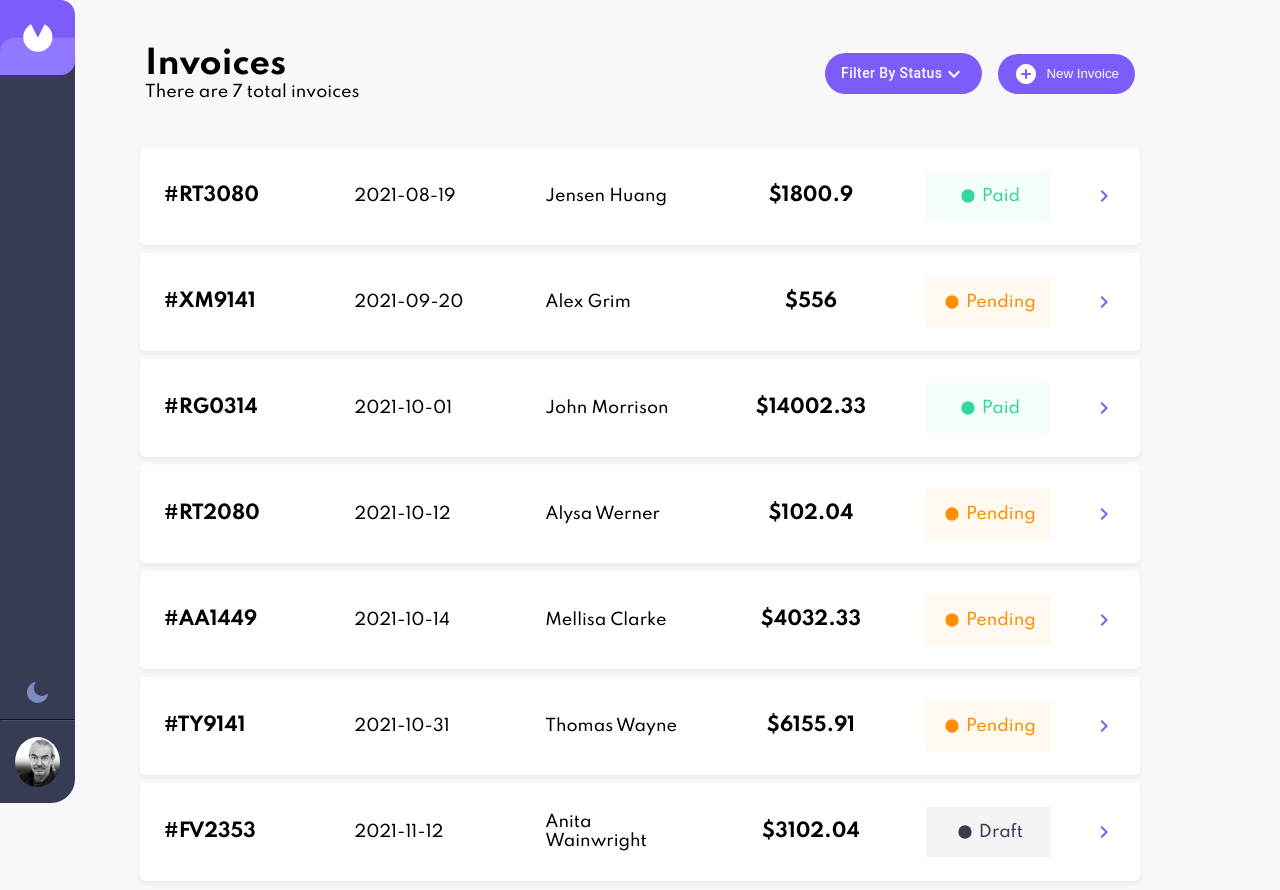
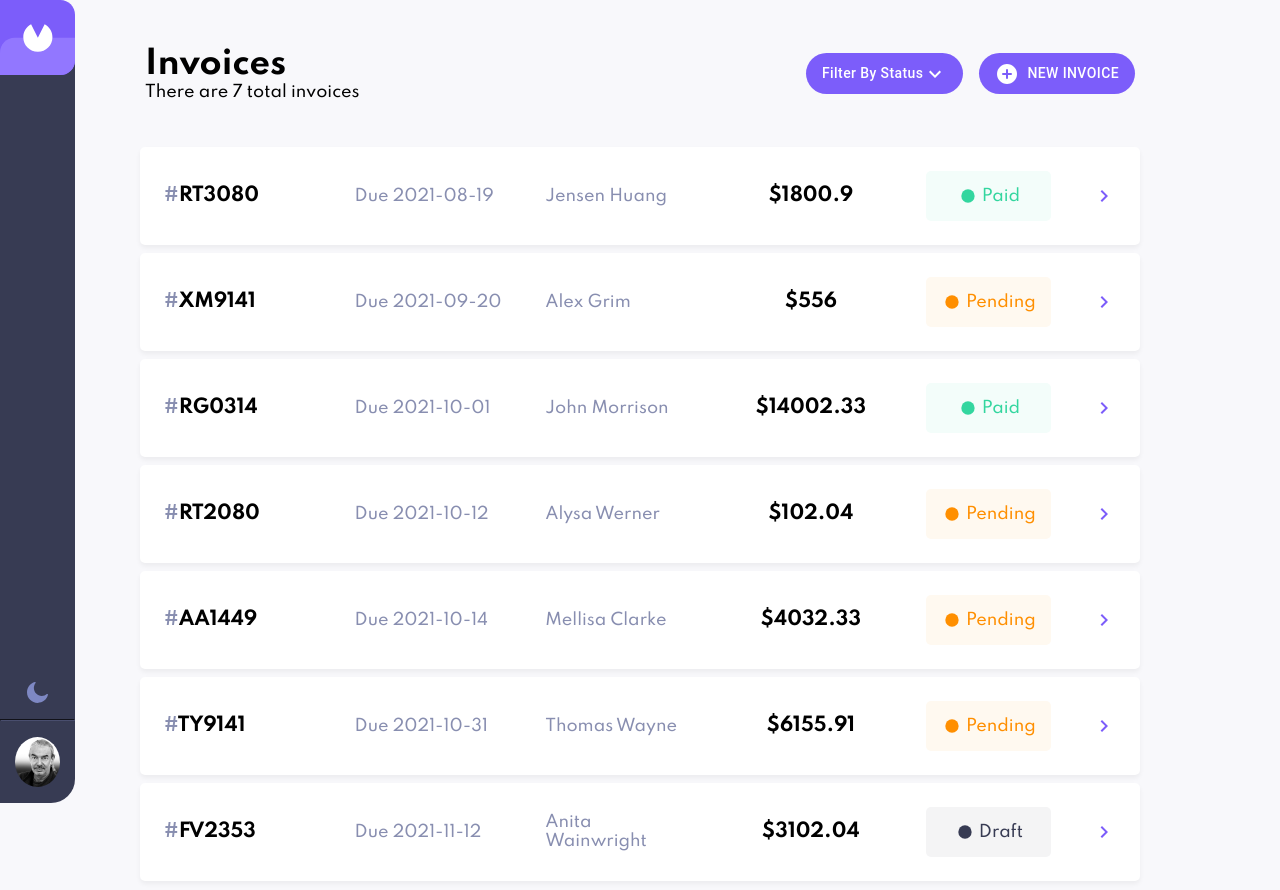
Before and after one commit to Jguz17/billy-invoice-frontend, a React (Create React App) app: page / in a window 1280 px wide. Shown: the top 890 px of the page. Built offline with nearby package versions, Linux system fonts and the light colour scheme.

Commit message:
Cleaned up some text

```diff
--- a/package.json
+++ b/package.json
@@ -12,6 +12,7 @@
     "react": "^17.0.1",
     "react-dom": "^17.0.1",
     "react-scripts": "4.0.3",
+    "uniqid": "^5.3.0",
     "web-vitals": "^1.0.1"
   },
   "scripts": {
--- a/src/components/invoices/Invoice.js
+++ b/src/components/invoices/Invoice.js
@@ -2,7 +2,9 @@ import React from 'react'
 import InvoiceItem from "./InvoiceItem"
 import plusLogo from "../layout/plus-circle.svg"
 import Dropdown from "../layout/Dropdown"
+import Button from '@material-ui/core/Button'
 const InvoiceData = require("../../data.json")
+const uniqid = require('uniqid');
 
 const Invoice = () => {
     return (
@@ -15,11 +17,11 @@ const Invoice = () => {
                     </div>
                     <div style={{ display: "flex", alignItems: "center" }}>
                         <Dropdown/>
-                        <button style={{ backgroundColor: "#7C5DFA", border: "none", padding: ".5rem 1rem", color: "white", borderRadius: "2rem", display: "flex", alignItems: "center", outline: "none" }}><img src={plusLogo} style={{ marginRight: ".5rem" }}/>New Invoice</button>
+                        <Button style={{ backgroundColor: "#7C5DFA", border: "none", padding: ".5rem 1rem", color: "white", borderRadius: "2rem", display: "flex", alignItems: "center", outline: "none" }}><img src={plusLogo} alt="Plus sign logo" style={{ marginRight: ".5rem" }}/>New Invoice</Button>
                     </div>
                 </header>
                 {InvoiceData.map(invoiceItem => {
-                    return <InvoiceItem invoiceItem={invoiceItem}/>
+                    return <InvoiceItem key={uniqid()} invoiceItem={invoiceItem}/>
                 })}
             </div>
         </div>
--- a/src/components/invoices/InvoiceItem.js
+++ b/src/components/invoices/InvoiceItem.js
@@ -5,7 +5,7 @@ import FiberManualRecordIcon from '@material-ui/icons/FiberManualRecord';
 const InvoiceItem = (props) => {
     let color = "#373B53"
     let bgColor = "#F4F4F5"
-    // console.log(props.invoiceItem.status)
+
     if (props.invoiceItem.status === "paid") {
         color = "#33D69F"
         bgColor = "#F3FDFA"
@@ -14,13 +14,20 @@ const InvoiceItem = (props) => {
         bgColor = "#FFF9F0"
     }
 
+    // var  months = ["January", "February", "March", "April", "May", "June", "July", "August", "September", "October", "November", "December"];
+    // var d = new Date();
+    // var monthName=months[d.getMonth()]; // "July" (or current month)
+    // let shortMonth = d.toLocaleString('en-us', { month: 'short' }); /* Jun */
+
+    // console.log(shortMonth)
+
     return (
         <div style={{ display: "flex", padding: "1.5rem", justifyContent: "space-between", backgroundColor: "#fff", marginBottom: ".5rem", boxShadow: "0px 3px 5px 0px rgba(0,0,0,0.05)", borderRadius: "5px", alignItems: "center" }}>
-            <div style={{ width: "150px" }}><h3>#{props.invoiceItem.id}</h3></div>
-            <div style={{ width: "150px" }}><p>{props.invoiceItem.paymentDue}</p></div>
-            <div style={{ width: "150px" }}><p>{props.invoiceItem.clientName}</p></div>
+            <div style={{ width: "150px" }}><h3><span style={{ color: "#888EB0" }}>#</span>{props.invoiceItem.id}</h3></div>
+            <div style={{ width: "150px", color: "#888EB0" }}><p>Due {props.invoiceItem.paymentDue}</p></div>
+            <div style={{ width: "150px", color: "#888EB0" }}><p>{props.invoiceItem.clientName}</p></div>
             <div style={{ width: "150px", textAlign: "center" }}><h3>${props.invoiceItem.total}</h3></div>
-            <div style={{ width: "125px", height: "50px", backgroundColor: `${bgColor}`, color: `${color}`, display: "flex", alignItems: "center", justifyContent: "center" }}><FiberManualRecordIcon fontSize="small" style={{ marginRight: ".25rem" }}/><p>{props.invoiceItem.status.charAt(0).toUpperCase() + props.invoiceItem.status.slice(1)}</p></div>
+            <div style={{ width: "125px", height: "50px", backgroundColor: `${bgColor}`, color: `${color}`, display: "flex", alignItems: "center", justifyContent: "center", borderRadius: "5px" }}><FiberManualRecordIcon fontSize="small" style={{ marginRight: ".25rem" }}/><p>{props.invoiceItem.status.charAt(0).toUpperCase() + props.invoiceItem.status.slice(1)}</p></div>
             <KeyboardArrowRightIcon style={{ color: "#7C5DFA" }}/>
         </div>
     )
--- a/src/components/layout/DesktopNav.js
+++ b/src/components/layout/DesktopNav.js
@@ -1,7 +1,6 @@
 import React from 'react'
 import logo from "./logo.svg"
 import moonLogo from "../layout/moon.svg"
-import KeyboardArrowDownIcon from '@material-ui/icons/KeyboardArrowDown';
 
 const DesktopNav = () => {
     return (
@@ -10,7 +9,7 @@ const DesktopNav = () => {
             <div style={{ position: "relative", backgroundColor: "#373B53", height: "94.5vh", width: "75px", marginTop: "-2rem", zIndex: "-1", borderBottomRightRadius: "1.5rem", display: "flex", flexDirection: "column-reverse" }}>
                 <div id="test" style={{ borderRadius: "50%", width: "60%", height: "50px", backgroundColor: "#7E88C3", margin: "1rem auto", backgroundSize: "cover" }}></div>
                 <hr style={{ borderColor: "#494E6E" }}/>
-                <img src={moonLogo} style={{ width: "50%", margin: "0 auto", padding: "1rem .5rem" }}/>
+                <img src={moonLogo} alt="Moon logo" style={{ width: "50%", margin: "0 auto", padding: "1rem .5rem" }}/>
             </div>
         </div>
     )
--- a/src/components/layout/Dropdown.js
+++ b/src/components/layout/Dropdown.js
@@ -3,11 +3,7 @@ import { withStyles } from '@material-ui/core/styles';
 import Button from '@material-ui/core/Button';
 import Menu from '@material-ui/core/Menu';
 import MenuItem from '@material-ui/core/MenuItem';
-import ListItemIcon from '@material-ui/core/ListItemIcon';
 import ListItemText from '@material-ui/core/ListItemText';
-import InboxIcon from '@material-ui/icons/MoveToInbox';
-import DraftsIcon from '@material-ui/icons/Drafts';
-import SendIcon from '@material-ui/icons/Send';
 import Checkbox from '@material-ui/core/Checkbox';
 import KeyboardArrowDownIcon from '@material-ui/icons/KeyboardArrowDown';
 
```
Also changed, not shown: 2 other files (tests, documents, lock files or other folders).
